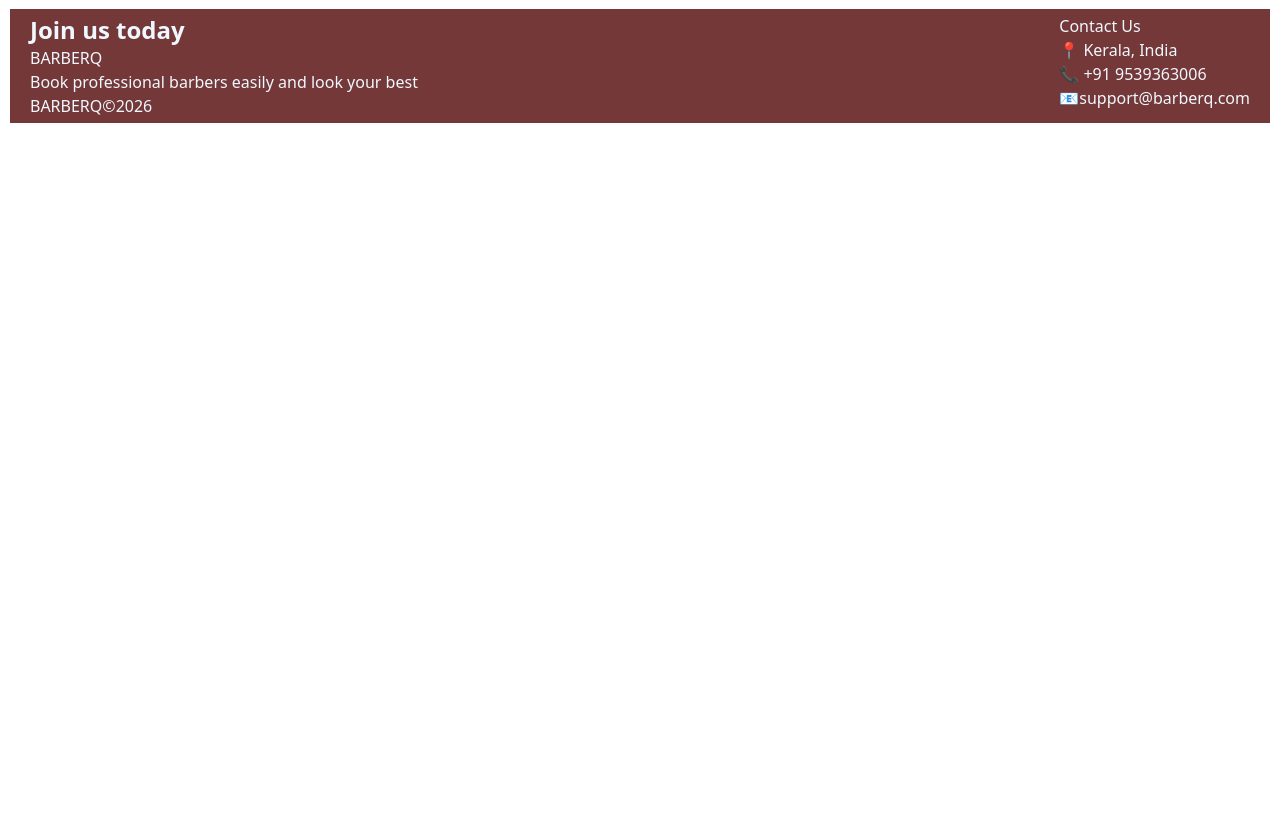
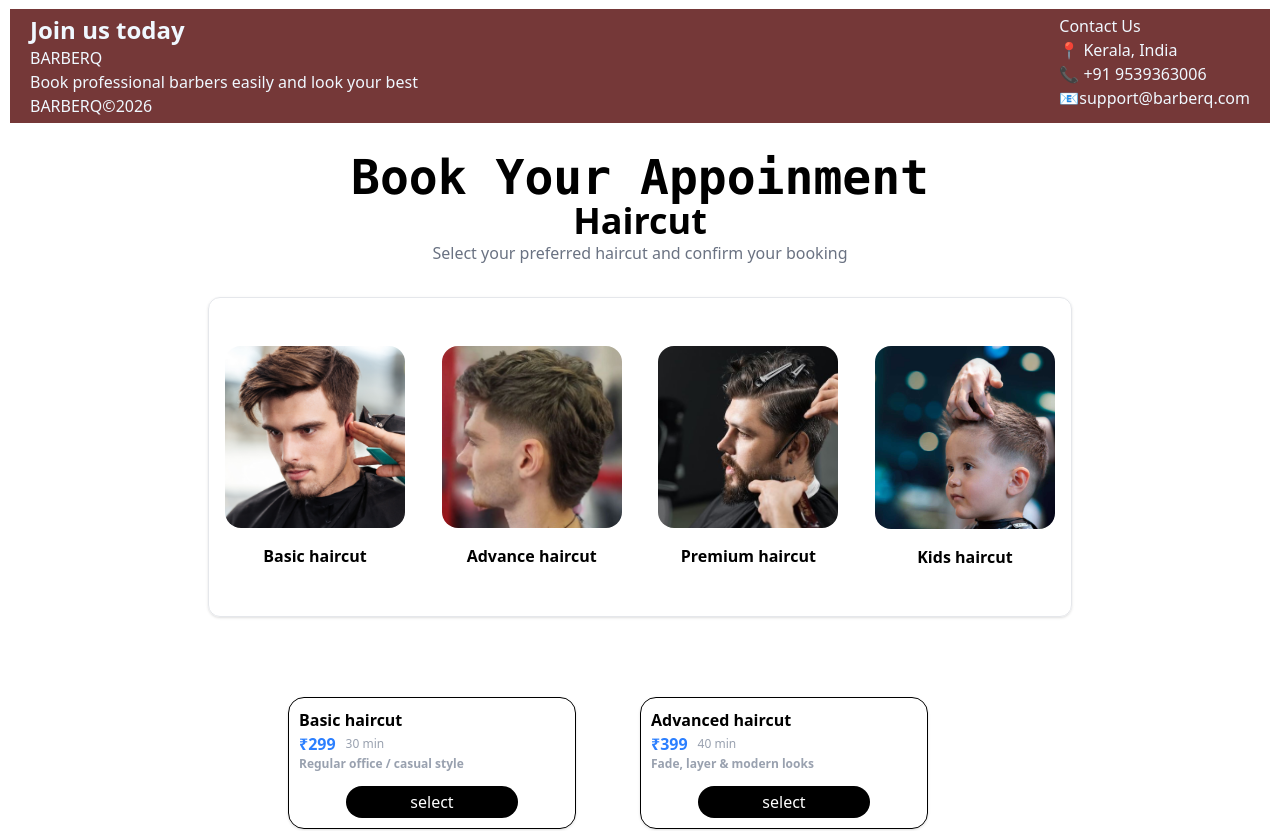
Before and after one commit to Abhijithmt/barber-booking, a React (Vite) app: page / in a window 1280 px wide. Shown: the part 3080-3911 px from the top of the page. Before the commit the page ends 3213 px from the top, so only its background shows below. Built offline with nearby package versions, Linux system fonts and the light colour scheme.

Commit message:
confirm button updated

```diff
--- a/src/App.jsx
+++ b/src/App.jsx
@@ -24,6 +24,7 @@ function App() {
     <Route path="/register" element={<Signup/>}/>
    </Routes>
    {!removeheaderfooter &&<Footer/>}
+   <Appoinment/>
 
 
    </>
--- a/src/pages/appoinment.jsx
+++ b/src/pages/appoinment.jsx
@@ -426,6 +426,9 @@ function Appoinment(){
     </div>
   </div>
 </section>
+<div className='flex justify-center py-5 mb-5'>
+<button className='text-xl bg-center rounded-xl bg-black text-white font-extrabold hover:bg-gray-600 px-20 py-4 hover:border-yellow-50'>Confirm Booking</button>
+</div>
         </>
     )
 }
```
